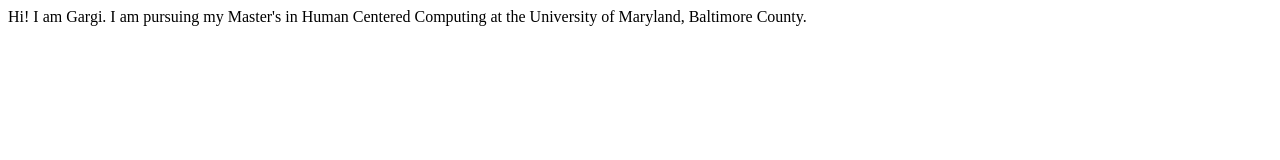
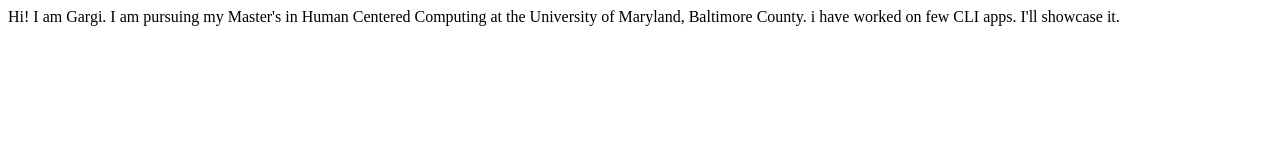
Before and after one commit to gargink1/gargisux-portfolio, a plain HTML site: page index.html in a window 1280 px wide. Drawn offline with Linux system fonts and the light colour scheme.

Commit message:
update details of project

```diff
--- a/index.html
+++ b/index.html
@@ -7,5 +7,7 @@
 </head>
 <body>
     Hi! I am Gargi. I am pursuing my Master's in Human Centered Computing at the University of Maryland, Baltimore County.
+
+    i have worked on few CLI apps. I'll showcase it.
 </body>
 </html>
```
